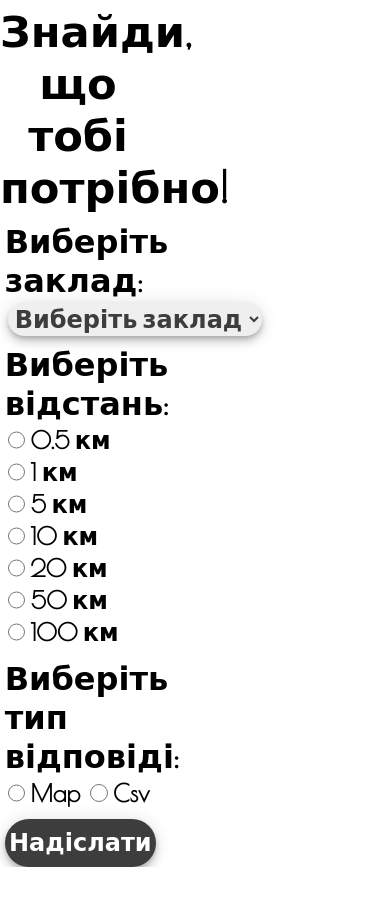
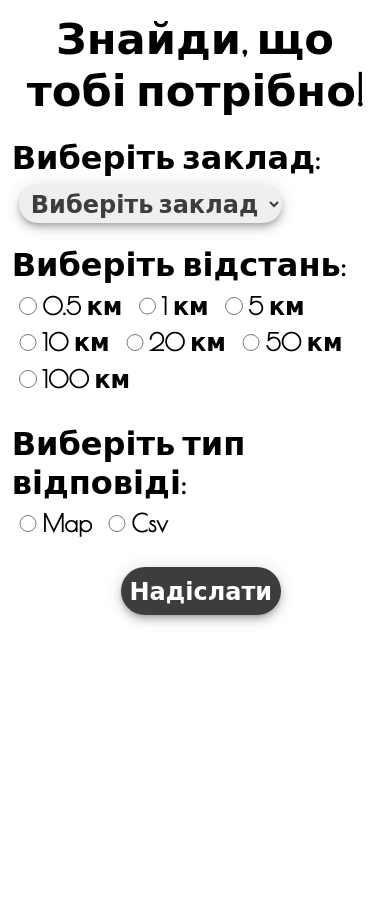
Before and after one commit to romapavliv/PLLUG-2, a plain HTML site: page Test_work3_API/index.html in a window 390 px wide. Before the commit the page ends 867 px from the top, so only its background shows below. Drawn offline with nearby package versions, Linux system fonts and the light colour scheme.

Commit message:
Changed style for smaller screens.

```diff
--- a/Test_work3_API/styles/main.css
+++ b/Test_work3_API/styles/main.css
@@ -20,7 +20,7 @@ body {
 }
 
 #page-title {
-    margin-top: 3%;
+    margin: 3% 3% 0 3%;
     font-family: 'Poiret One', cursive;
     font-size: 2.7rem;
     font-weight: bold;
@@ -120,3 +120,22 @@ input[type="radio"] {
 img.hue-change {
     filter: hue-rotate(140deg);
 }
+
+@media screen and (max-width: 768px) {
+    body {
+        flex-direction: column;
+        overflow: auto;
+        height: 150%;
+    }
+
+    #filer {
+        height: fit-content;
+        width: 100%;
+        margin-bottom: 5%;
+    }
+
+    #show-map {
+        height: 100%;
+        width: 100%;
+    }
+}
```
